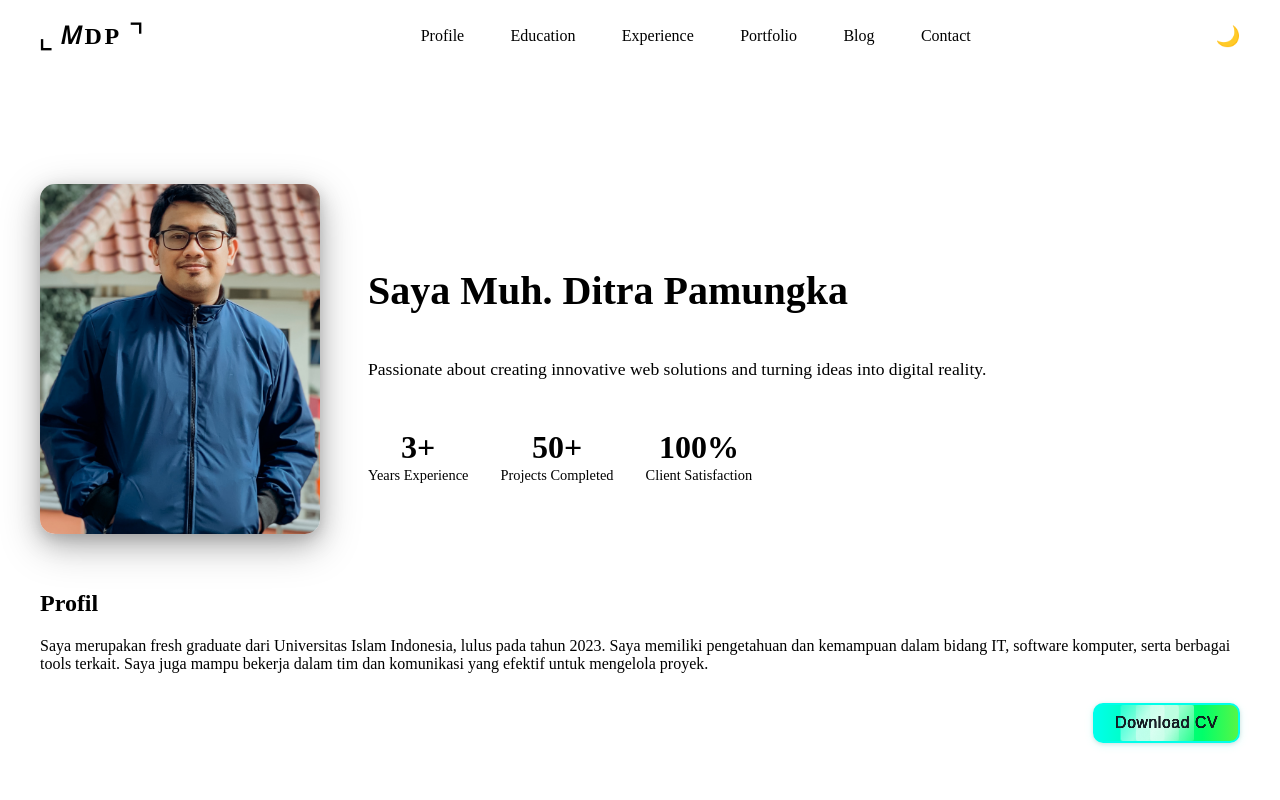
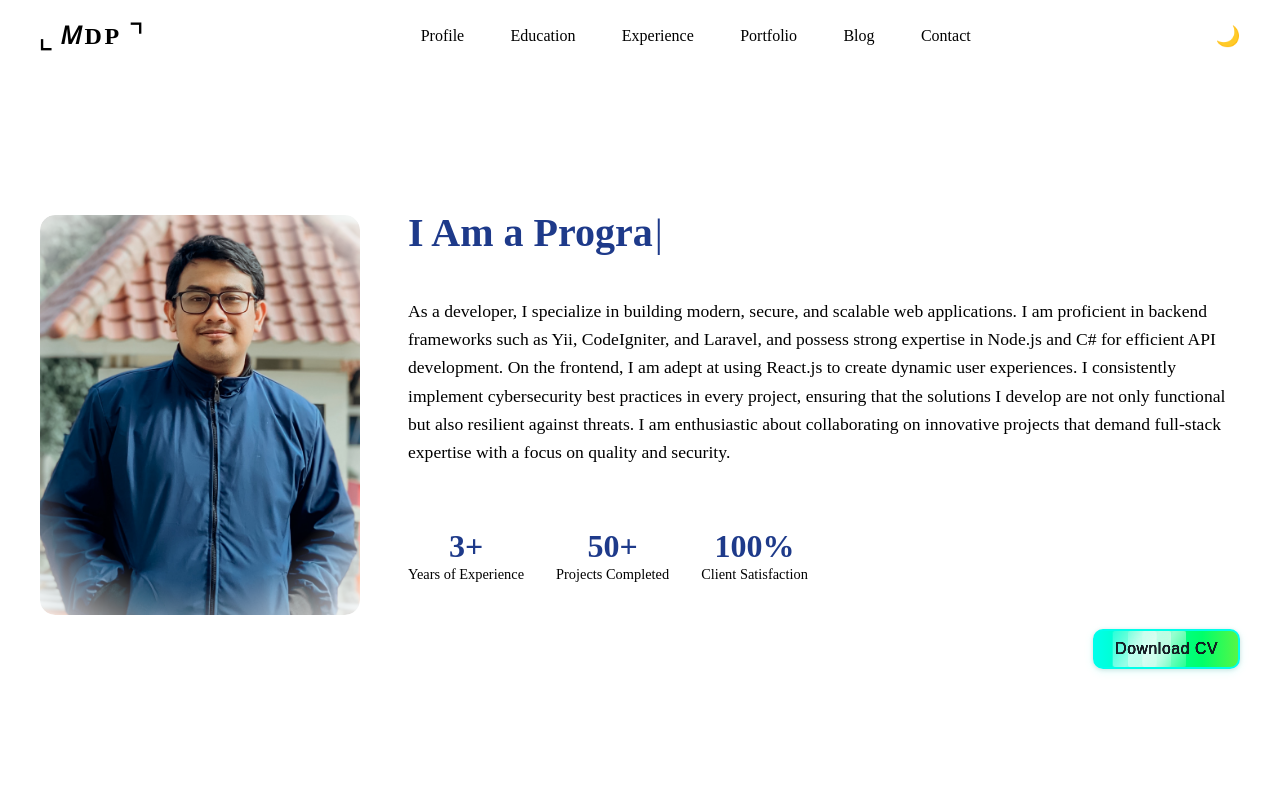
Before and after one commit to Mudipas/MDPporto, a React (Create React App) app: page / in a window 1280 px wide. Shown: the top 800 px of the page. Built offline with nearby package versions, Linux system fonts and the light colour scheme.

Commit message:
Update lagi

```diff
--- a/src/components/profilesections/ProfileSection.js
+++ b/src/components/profilesections/ProfileSection.js
@@ -13,10 +13,6 @@ const ProfileSection = ({ isActive }) => (
         </div>
         <div className="profile-right">
           <TextProfile />
-        </div>
-      </div>
-      <h2>Profil</h2>
-      <p>Saya merupakan fresh graduate dari Universitas Islam Indonesia, lulus pada tahun 2023. Saya memiliki pengetahuan dan kemampuan dalam bidang IT, software komputer, serta berbagai tools terkait. Saya juga mampu bekerja dalam tim dan komunikasi yang efektif untuk mengelola proyek.</p>
           <div className="profile-btn-container">
             <button className="futuristic-btn">
               <span className="moving-stripes">
@@ -27,6 +23,8 @@ const ProfileSection = ({ isActive }) => (
               <span className="futuristic-btn-text">Download CV</span>
             </button>
           </div>
+        </div>
+      </div>
     </Card>
   </section>
 );
--- a/src/components/profilesections/TextProfile.js
+++ b/src/components/profilesections/TextProfile.js
@@ -5,9 +5,9 @@ import '../../styles/TextProfile.css';
 const TextProfile = () => {
   const greetings = [
     "Hello!",
-    "Saya Muh. Ditra Pamungka",
-    "Saya Adalah Programmer",
-    "Saya Adalah Developer"
+    "I'm Muh. Ditra Pamungkas",
+    "I Am a Programmer",
+    "I Am a Developer"
   ];
 
   return (
@@ -16,20 +16,21 @@ const TextProfile = () => {
         <h1 className="profile-greeting">
           <TextTransition
             texts={greetings}
-            interval={3000}
+            typingSpeed={80}
+            pauseDuration={1000}
             className="greeting-transition"
           />
         </h1>
       </div>
 
       <div className="profile-description">
-        <p>Passionate about creating innovative web solutions and turning ideas into digital reality.</p>
+        <p>As a developer, I specialize in building modern, secure, and scalable web applications. I am proficient in backend frameworks such as Yii, CodeIgniter, and Laravel, and possess strong expertise in Node.js and C# for efficient API development. On the frontend, I am adept at using React.js to create dynamic user experiences. I consistently implement cybersecurity best practices in every project, ensuring that the solutions I develop are not only functional but also resilient against threats. I am enthusiastic about collaborating on innovative projects that demand full-stack expertise with a focus on quality and security.</p>
       </div>
 
       <div className="profile-stats">
         <div className="stat-item">
           <span className="stat-number">3+</span>
-          <span className="stat-label">Years Experience</span>
+          <span className="stat-label">Years of Experience</span>
         </div>
         <div className="stat-item">
           <span className="stat-number">50+</span>
--- a/src/components/profilesections/TextTransition.js
+++ b/src/components/profilesections/TextTransition.js
@@ -1,37 +1,72 @@
 import React, { useState, useEffect } from 'react';
 
-const TextTransition = ({ texts, interval = 2000, className = '' }) => {
+const TextTransition = ({ texts, typingSpeed = 100, pauseDuration = 1000, className = '' }) => {
   const [currentIndex, setCurrentIndex] = useState(0);
-  const [isVisible, setIsVisible] = useState(true);
+  const [displayedText, setDisplayedText] = useState('');
+  const [isTyping, setIsTyping] = useState(true);
+  const [charIndex, setCharIndex] = useState(0);
 
   useEffect(() => {
-    if (texts.length <= 1) return;
+    if (!texts || texts.length === 0) return;
 
-    const timer = setInterval(() => {
-      setIsVisible(false);
+    const currentText = texts[currentIndex];
 
-      setTimeout(() => {
+    if (isTyping) {
+      // Typing phase - add one character at a time
+      if (charIndex < currentText.length) {
+        const timer = setTimeout(() => {
+          setDisplayedText(currentText.substring(0, charIndex + 1));
+          setCharIndex(charIndex + 1);
+        }, typingSpeed);
+
+        return () => clearTimeout(timer);
+      } else {
+        // Finished typing, wait for pause duration
+        const timer = setTimeout(() => {
+          setIsTyping(false);
+          setDisplayedText('');
+          setCharIndex(0);
+        }, pauseDuration);
+
+        return () => clearTimeout(timer);
+      }
+    } else {
+      // Move to next text after clearing
+      const timer = setTimeout(() => {
         setCurrentIndex((prevIndex) =>
           prevIndex === texts.length - 1 ? 0 : prevIndex + 1
         );
-        setIsVisible(true);
-      }, 150); // Half of transition duration
-    }, interval);
+        setIsTyping(true);
+      }, 200); // Small delay before starting next text
 
-    return () => clearInterval(timer);
-  }, [texts, interval]);
+      return () => clearTimeout(timer);
+    }
+  }, [texts, currentIndex, charIndex, isTyping, typingSpeed, pauseDuration]);
 
   if (!texts || texts.length === 0) return null;
 
   return (
     <span
-      className={`text-transition ${className} ${isVisible ? 'visible' : 'hidden'}`}
+      className={`text-transition ${className}`}
       style={{
-        opacity: isVisible ? 1 : 0,
-        transition: 'opacity 0.3s ease-in-out'
+        opacity: displayedText ? 1 : 0,
+        transition: 'opacity 0.2s ease-in-out',
+        minHeight: '1em',
+        display: 'inline-block'
       }}
     >
-      {texts[currentIndex]}
+      {displayedText}
+      {isTyping && displayedText && (
+        <span
+          className="typing-cursor"
+          style={{
+            animation: 'blink 1s infinite',
+            marginLeft: '2px'
+          }}
+        >
+          |
+        </span>
+      )}
     </span>
   );
 };
--- a/src/styles/App.css
+++ b/src/styles/App.css
@@ -530,8 +530,9 @@ main {
 .profile-right {
   flex: 1;
   display: flex;
+  flex-direction: column;
   justify-content: flex-start;
-  align-items: center;
+  align-items: flex-start;
 }
 
 /* Responsive adjustments for profile layout */
@@ -544,6 +545,7 @@ main {
 
   .profile-right {
     justify-content: center;
+    align-items: center;
   }
 }
 
--- a/src/styles/ProfileImage.css
+++ b/src/styles/ProfileImage.css
@@ -8,22 +8,25 @@
 }
 
 .profile-image {
-  width: 280px;
-  height: 350px;
+  width: 320px;
+  height: 400px;
   border-radius: 15px;
   object-fit: cover;
-  border: 1px solid var(--color-gold);
+  object-position: center 20%; /* Geser foto ke bawah untuk menampilkan lebih banyak bagian atas kepala */
+  border: none; /* Hilangkan border */
   box-shadow:
     0 12px 40px rgba(0,0,0,0.25),
     0 8px 24px rgba(0,0,0,0.15),
     0 4px 12px rgba(0,0,0,0.10);
-  transition: transform 0.3s ease, box-shadow 0.3s ease, border-color 0.3s ease;
+  transition: transform 0.3s ease, box-shadow 0.3s ease;
   cursor: pointer;
+  /* Efek fade di keempat sudut */
+  mask: radial-gradient(ellipse 80% 70% at center, black 60%, transparent 100%);
+  -webkit-mask: radial-gradient(ellipse 80% 70% at center, black 60%, transparent 100%);
 }
 
 .profile-image:hover {
   transform: scale(1.05);
-  border-color: var(--color-yellow);
   box-shadow:
     0 20px 60px rgba(0,0,0,0.30),
     0 12px 32px rgba(0,0,0,0.20),
@@ -33,7 +36,6 @@
 
 /* Dark mode adjustments */
 [data-theme="dark"] .profile-image {
-  border-color: var(--color-green-soft);
   box-shadow:
     0 15px 45px rgba(0,0,0,0.50),
     0 10px 28px rgba(0,0,0,0.35),
@@ -43,7 +45,6 @@
 
 [data-theme="dark"] .profile-image:hover {
   transform: scale(1.05);
-  border-color: var(--color-gold);
   box-shadow:
     0 25px 70px rgba(0,0,0,0.60),
     0 15px 40px rgba(0,0,0,0.45),
@@ -54,14 +55,14 @@
 /* Responsive adjustments */
 @media (max-width: 768px) {
   .profile-image {
-    width: 240px;
-    height: 300px;
+    width: 260px;
+    height: 320px;
   }
 }
 
 @media (max-width: 480px) {
   .profile-image {
-    width: 180px;
-    height: 230px;
+    width: 200px;
+    height: 250px;
   }
 }
--- a/src/styles/TextProfile.css
+++ b/src/styles/TextProfile.css
@@ -35,7 +35,7 @@
 }
 
 .greeting-transition {
-  color: var(--color-gold);
+  color: #1e3a8a; /* Blue-800 for light mode */
   font-weight: 700;
 }
 
@@ -50,7 +50,7 @@
 }
 
 .title-transition {
-  color: var(--color-gold);
+  color: #1e3a8a; /* Blue-800 for light mode */
   font-weight: 600;
 }
 
@@ -62,8 +62,53 @@
 .profile-description p {
   font-size: 1.1rem;
   color: var(--color-text-secondary);
+  margin: 0 0 1rem 0;
+  line-height: 1.6;
+}
+
+.key-competencies {
+  margin: 1.5rem 0;
+}
+
+.key-competencies h3 {
+  font-size: 1.2rem;
+  font-weight: 600;
+  color: #1e3a8a; /* Blue color for light mode */
+  margin: 0 0 0.5rem 0;
+  font-family: var(--font-main);
+}
+
+.key-competencies ul {
+  list-style: none;
+  padding: 0;
   margin: 0;
-  min-height: 1.5rem;
+}
+
+.key-competencies li {
+  font-size: 1rem;
+  color: var(--color-text-secondary);
+  margin: 0.5rem 0;
+  padding-left: 1.5rem;
+  position: relative;
+  line-height: 1.5;
+}
+
+.key-competencies li::before {
+  content: "•";
+  color: #1e3a8a; /* Blue bullet for light mode */
+  font-weight: bold;
+  position: absolute;
+  left: 0;
+  font-size: 1.2rem;
+}
+
+/* Dark mode for key competencies */
+[data-theme="dark"] .key-competencies h3 {
+  color: var(--color-green-soft);
+}
+
+[data-theme="dark"] .key-competencies li::before {
+  color: var(--color-green-soft);
 }
 
 .description-transition {
@@ -88,7 +133,7 @@
 .stat-number {
   font-size: 2rem;
   font-weight: 700;
-  color: var(--color-yellow);
+  color: #1e3a8a; /* Blue-800 for light mode */
   line-height: 1;
   margin-bottom: 0.25rem;
 }
@@ -109,6 +154,10 @@
   color: var(--color-green-soft);
 }
 
+[data-theme="dark"] .title-transition {
+  color: var(--color-green-soft);
+}
+
 [data-theme="dark"] .stat-number {
   color: var(--color-green-soft);
 }
@@ -116,15 +165,23 @@
 /* Text transition animation */
 .text-transition {
   display: inline-block;
-  transition: opacity 0.3s ease-in-out;
+  transition: opacity 0.2s ease-in-out;
 }
 
-.text-transition.visible {
-  opacity: 1;
+/* Typing cursor animation */
+@keyframes blink {
+  0%, 50% {
+    opacity: 1;
+  }
+  51%, 100% {
+    opacity: 0;
+  }
 }
 
-.text-transition.hidden {
-  opacity: 0;
+.typing-cursor {
+  display: inline-block;
+  font-weight: normal;
+  animation: blink 1s infinite;
 }
 
 /* Responsive adjustments */
```
Also changed, not shown: src/Style/App.css (added), src/Style/AppColors.css (added). Lines whose indentation alone changed are shown as unchanged.
